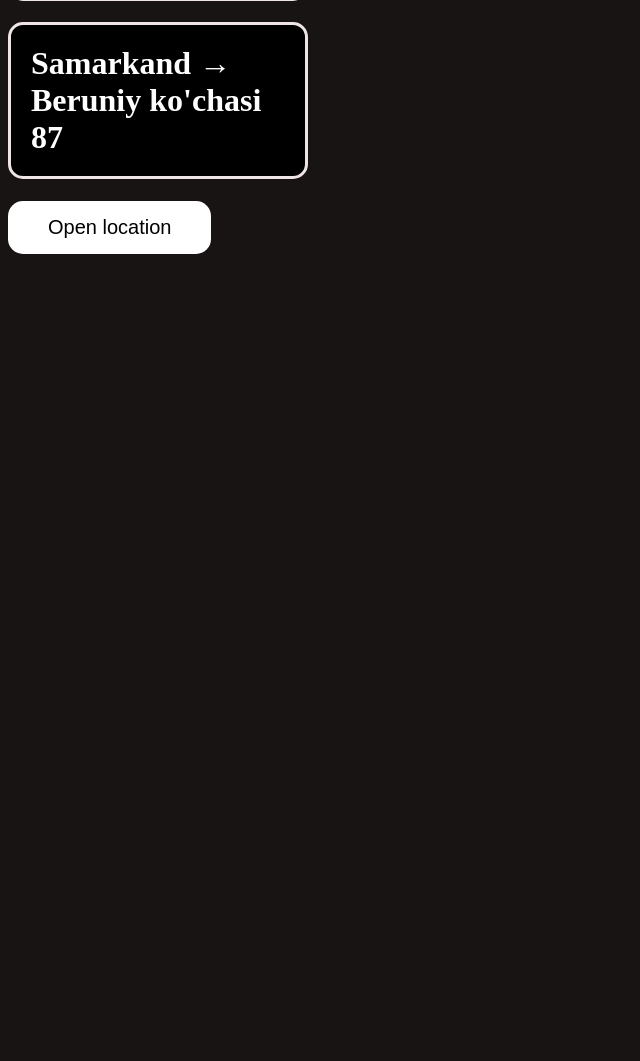
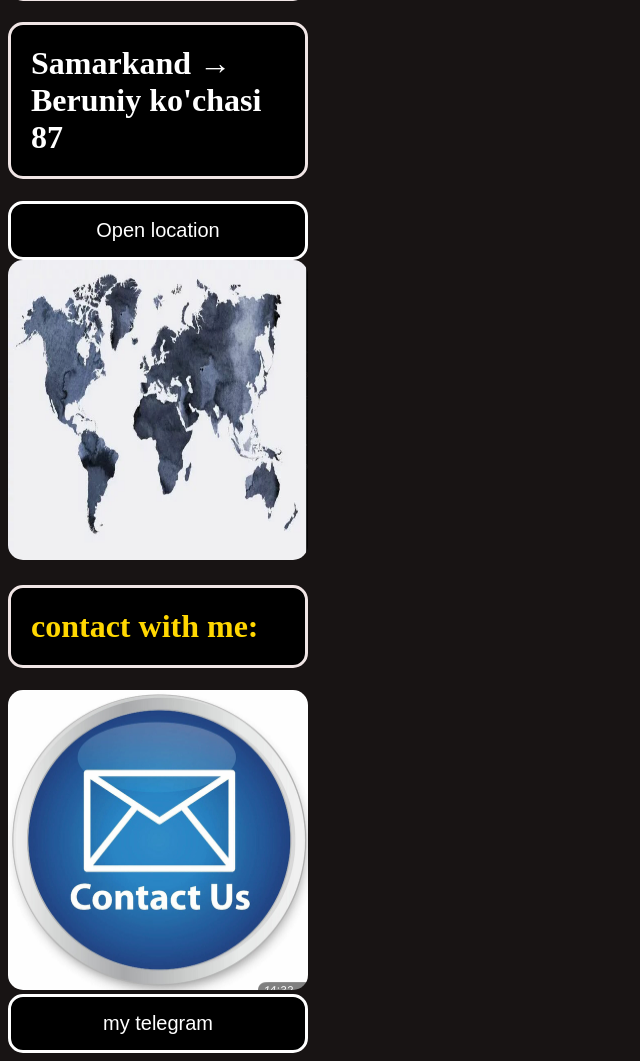
Before and after one commit to otabek-a/Flask_me, a Flask app: page / in a window 1280 px wide. Shown: the part 2150-3211 px from the top of the page, without its empty margins (0-640 px from the left). Before the commit the page ends 2404 px from the top, so only its background shows below. Run offline with Flask 3, Linux system fonts and the light colour scheme.

Commit message:
added more func

```diff
--- a/templates/index.html
+++ b/templates/index.html
@@ -32,17 +32,22 @@
       border: 3px white; /* Ramka */
       box-sizing: border-box; /* Ramka eni bilan bir xil */
       border-radius: 15px;
-    } button {
-      padding: 15px 40px;
+    }
+    button {
+      width: 100%; /* Tugma kengligi 100% */
+      max-width: 300px; /* Tugmaning maksimal eni 300px */
+      padding: 15px; /* Mayda balandlik */
       font-size: 20px;
-      background-color: white;
-      border: none;
+      background-color: black; /* Fon qora */
+      color: white; /* Yozuv oq */
+      border: 3px solid white; /* Ramka oq */
       border-radius: 15px;
       cursor: pointer;
     }
+
     button:hover {
-      background-color: black;
-      color: white;
+      background-color: white; /* Hoverda fon oq */
+      color: black; /* Yozuvi qora */
     }
 
    </style>
@@ -63,14 +68,29 @@
 
     </p>
     <h1 class="box">My school location:</h1>
-    <h1 class="otabek" white">Samarkand → <br>Beruniy ko'chasi 87</h1>
+    <h1 class="otabek" >Samarkand → <br>Beruniy ko'chasi 87</h1>
+
     <button onclick="openLocation()">Open location</button>
+    <div>
+      <img src=" static/Screenshot 2025-03-16 at 14.37.35.png"  alt="Bu men, Otabek!" />
 
+    </div>
     <script>
+         <div></div>
       function openLocation() {
         window.open("https://www.google.com/maps/dir//Beruniy+ko%27chasi,+87,+Samarkand");
       }
     </script>
+    <h1 class="box"> contact with me:</h1>
+    <img src=" static/Screenshot 2025-03-16 at 14.32.43.png"  alt="Bu men, Otabek!" />
+    <div>
+    <button onclick="open_user()">my telegram</button>
+    <script>
+        function open_user() {
+            window.open("https://t.me/otabek_122113");
+        }
+      </script>
+      </div>
 
 
 </body>
```
Also changed, not shown: static/Screenshot 2025-03-16 at 14.32.43.png (added), static/Screenshot 2025-03-16 at 14.37.35.png (added).
